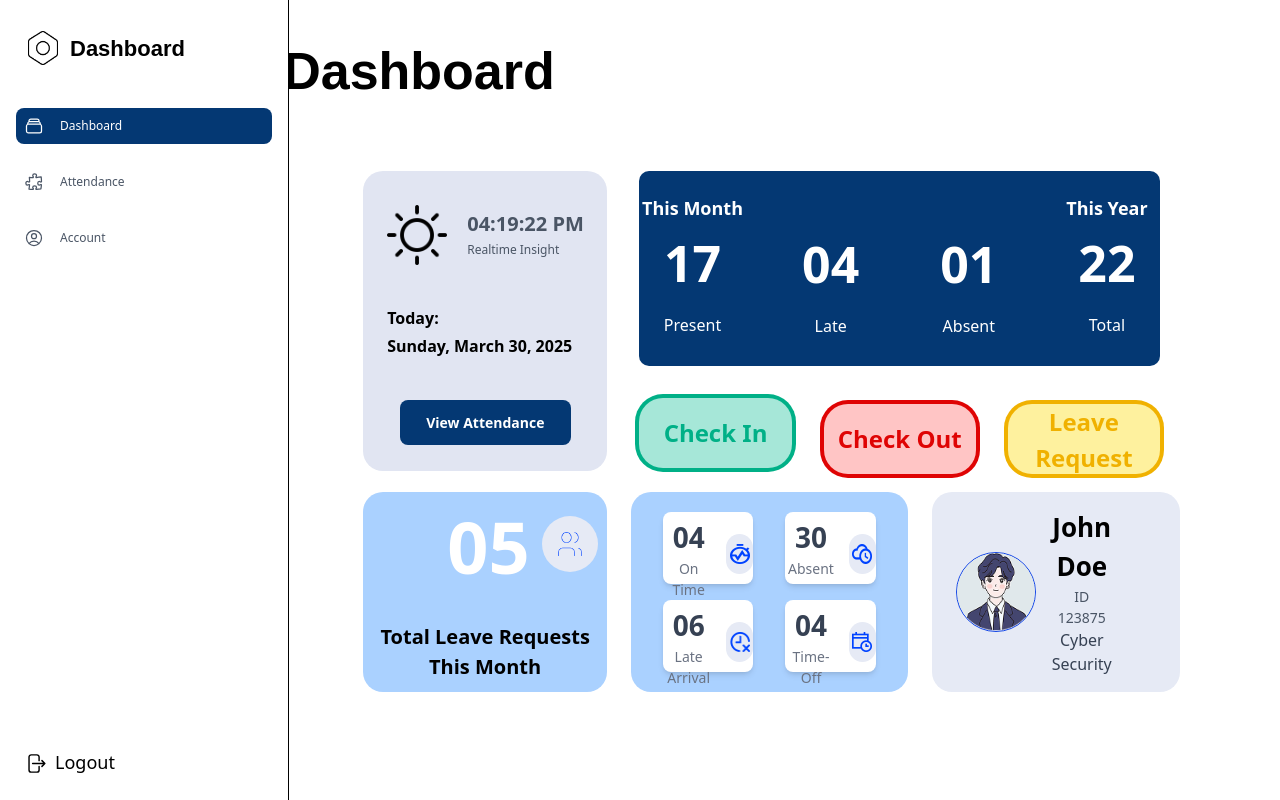
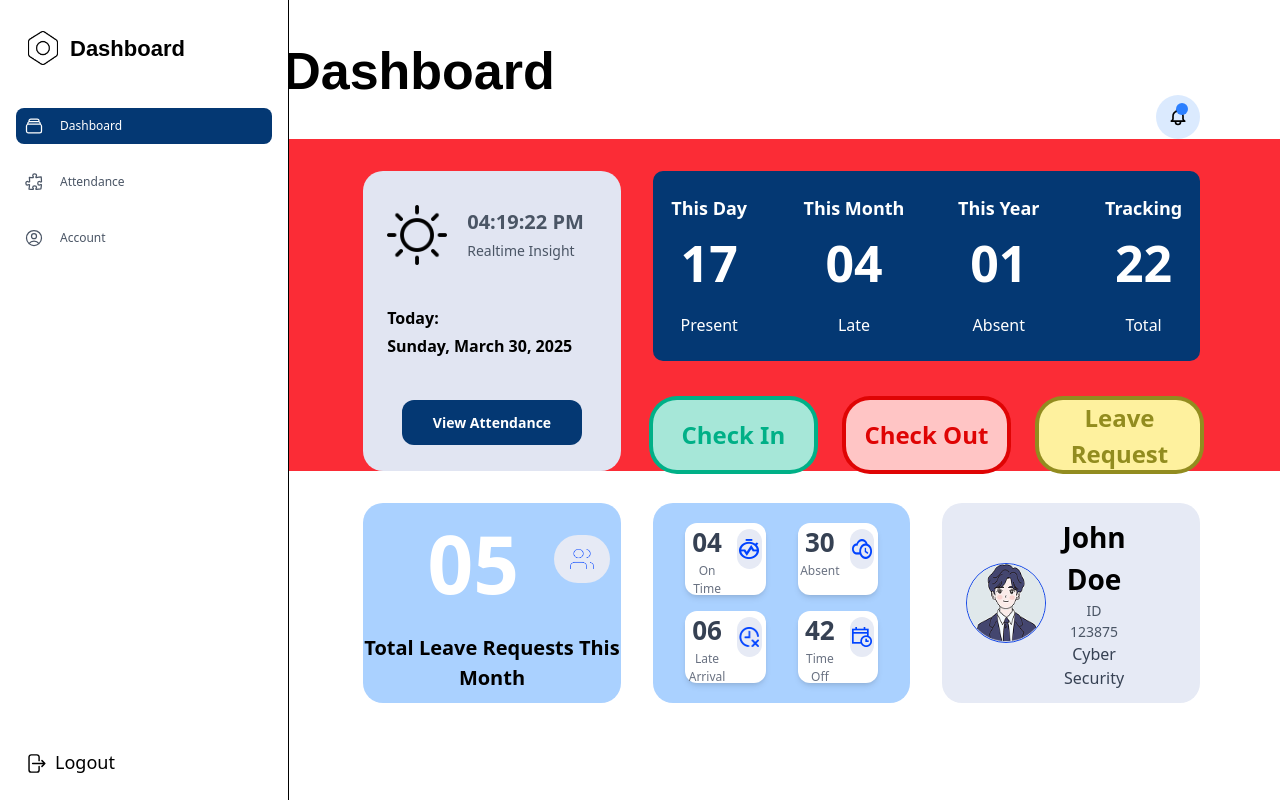
Before and after one commit to pre-university-G3/Employee-Management, a React (Vite) app: page / in a window 1280 px wide. Built offline with nearby package versions, Linux system fonts and the light colour scheme.

Commit message:
Saturday

```diff
--- a/src/components/pages/DashBoard.jsx
+++ b/src/components/pages/DashBoard.jsx
@@ -24,18 +24,21 @@ export default function DashBoard({ onToggleSidebar }) {
     month: 'long',
     day: 'numeric',
   });
+
   return (
     <>
       <main>
-        {/* Dashboard */}
+        {/* Dashboard Header */}
         <section>
-            <div className="p-4 sm:p-6 md:pt-8 md:px-10 h-[70px] sm:h-[85px] md:h-[95px]">
-              <h1 className="text-[32px] sm:text-[42px] md:text-[52px] font-bold font-mon">Dashboard</h1>
+          <div className="p-4 sm:p-6 md:pt-8 md:px-8 lg:px-10 h-[70px] sm:h-[85px] md:h-[95px]">
+            <h1 className="text-[32px] sm:text-[42px] md:text-[46px] lg:text-[52px] font-bold font-mon">
+              Dashboard
+            </h1>
           </div>
         </section>
 
         {/* Top Bar with Menu and Notification */}
-        <section className="flex justify-between items-center pr-4 sm:pr-10 md:pr-25">
+        <section className="flex justify-between items-center pr-4 sm:pr-5 md:pl-2 lg:pr-8 xl:pr-20">
           {/* Hamburger Menu for Mobile */}
           <button
             onClick={onToggleSidebar}
@@ -58,7 +61,7 @@ export default function DashBoard({ onToggleSidebar }) {
           </button>
 
           {/* Notification Bell */}
-          <button className="relative p-2 sm:p-3 rounded-full flex bg-gray-100 hover:bg-gray-200">
+          <button className="relative p-2 sm:p-3 sm:ml-132 md:ml-auto lg:ml-auto rounded-full bg-blue-100 hover:bg-gray-200">
             <svg
               xmlns="http://www.w3.org/2000/svg"
               className="h-4 w-4 sm:h-5 sm:w-5"
@@ -77,148 +80,165 @@ export default function DashBoard({ onToggleSidebar }) {
           </button>
         </section>
 
+        {/* Main Grid Section */}
+        <section className="grid grid-cols-1 sm:grid-cols-2 md:grid-cols-2 lg:grid-cols-6 grid-rows-auto gap-4 sm:gap-4 md:gap-6 lg:gap-6 xl:gap-8 p-4 sm:px-4 sm:py-2 md:px-6 md:py-4 lg:px-8 lg:py-6 xl:p-0 xl:pt-8 xl:pl-30 xl:pr-20 xl:bg-red-500 lg:bg-green-400">
 
-        <section className="grid grid-cols-1 sm:grid-cols-2 md:grid-cols-6 grid-rows-auto gap-4 sm:gap-6 md:gap-8 lg:gap-8 p-4 sm:p-6 md:pl-20 md:pr-20 lg:pl-30 lg:pr-30 md:pt-8 md:pb-0">
           {/* First Box */}
-            <div className="bg-[#E1E5F2] text-center col-span-1 sm:col-span-2 md:col-span-2 row-span-3 h-auto sm:h-[300px] md:h-[400px] lg:h-[300px] rounded-[20px] flex flex-col">
-              <div className="w-full h-auto sm:h-[35%] md:h-[40%]">
-                <div className="flex flex-col sm:flex-row items-center justify-center sm:justify-start ml-0 sm:ml-4 md:ml-6 mt-1 h-full">
+          <div className="bg-[#E1E5F2] text-center col-span-1 sm:col-span-2 md:col-span-2 lg:col-span-2 row-span-3 h-auto sm:h-[280px] md:h-[300px] lg:h-[320px] xl:h-[300px] rounded-[20px] flex flex-col">
+            <div className="w-full h-auto sm:h-[35%] md:h-[40%] lg:h-[40%]">
+              <div className="flex flex-col sm:flex-row items-center justify-center sm:justify-start ml-0 sm:ml-4 md:ml-5 lg:ml-6 mt-1 h-full">
                 <span className="text-xl sm:text-2xl mr-0 sm:mr-5">
-                    <img src={Sun} className="w-[20px] sm:w-[30px] md:w-[40px] lg:w-[60px] h-[20px] sm:h-[30px] md:h-[40px] lg:h-[60px]" alt="Sun Icon" />
+                  <img src={Sun} className="w-[20px] sm:w-[30px] md:w-[35px] lg:w-[40px] xl:w-[60px] h-[20px] sm:h-[30px] md:h-[35px] lg:h-[40px] xl:h-[60px]" alt="Sun Icon" />
                 </span>
                 <div className="flex flex-col items-center sm:items-start">
-                    <h2 className="text-lg sm:text-xl md:text-2xl lg:text-[20px] font-bold text-gray-600">
+                  <h2 className="text-xl sm:text-xl md:text-2xl lg:text-[20px] xl:text-[20px] font-bold text-gray-600">
                     {time.toLocaleTimeString([], { hour: '2-digit', minute: '2-digit', second: '2-digit' })}
                   </h2>
-                    <p className="text-gray-600 mt-1 text-[10px] sm:text-[12px]">Realtime Insight</p>
+                  <p className="text-gray-600 mt-1 text-[10px] sm:text-[12px] md:text-[12px] lg:text-[14px]">
+                    Realtime Insight
+                  </p>
                 </div>
               </div>
             </div>
-              <div className="w-full h-auto sm:h-[30%] md:h-[30%] flex flex-col text-[14px] sm:text-[16px] md:text-[20px] lg:text-[16px] font-bold items-center sm:items-start pl-0 sm:pl-6 md:pl-10 lg:pl-6 justify-center lg:pb-3">
+            <div className="w-full h-auto sm:h-[30%] md:h-[28%] lg:h-[30%] flex flex-col text-[14px] sm:text-[16px] md:text-[16px] lg:text-[16px] xl:text-[16px] font-bold items-center sm:items-start pl-0 sm:pl-6 md:pl-8 lg:pl-10 xl:pl-6 justify-center xl:pb-3">
               <p className="mt-1">Today:</p>
               <p className="mt-1">{formattedDate}</p>
             </div>
-              <div className="w-full h-auto sm:h-[35%] md:h-[30%] flex flex-col items-center justify-center">
-                <button className="mt-4 bg-[#043873] text-white px-3 sm:px-4 py-2 sm:py-3 md:py-3 lg:py-2 mb-6 rounded-lg h-auto sm:h-[45px] md:h-[50px] lg:h-[45px] w-[85%] sm:w-[80%] md:w-[75%] lg:w-[70%] text-[14px] sm:text-[16px] md:text-[18px] lg:text-[14px] font-bold hover:bg-[#043873] transition duration-300 ease-in-out">
+            <div className="w-full h-auto sm:h-[35%] md:h-[34%] lg:h-[30%] flex flex-col items-center justify-center">
+              <button className="mt-4 bg-[#043873] text-white px-3 sm:px-4 py-2 sm:py-3 md:py-3 lg:py-3 xl:py-2 mb-6 rounded-xl h-auto sm:h-[45px] md:h-[48px] lg:h-[50px] xl:h-[45px] w-[85%] sm:w-[80%] md:w-[78%] lg:w-[75%] xl:w-[70%] text-[14px] sm:text-[16px] md:text-[16px] lg:text-[14px] xl:text-[14px] font-bold hover:bg-[#043873] transition duration-300 ease-in-out">
                 View Attendance
               </button>
             </div>
           </div>
 
           {/* Second Box */}
-            <div className="bg-[#043873] text-white col-span-1 sm:col-span-2 md:col-span-4 row-span-2 rounded-[10px] h-[150px] sm:h-[180px] md:h-[195px] flex items-center justify-center">
-              <div className="grid grid-cols-2 sm:grid-cols-4 gap-4 sm:gap-6 md:gap-6 lg:gap-8 w-full h-full text-center">
-                <div>
-                  <h2 className="text-[16px] sm:text-[20px] md:text-[24px] lg:text-[18px] font-bold mb-1 sm:mb-2 md:mb-3 lg:mb-1 lg:pt-6">This Month</h2>
-                  <p className="text-[30px] sm:text-[40px] md:text-[60px] lg:text-[50px] font-bold">17</p>
-                  <p className="mt-1 sm:mt-1 md:mt-2 lg:mt-3 text-[14px] sm:text-[16px] md:text-[20px] lg:text-[16px]">Present</p>
+          <div className="bg-[#043873] text-white col-span-1 sm:col-span-2 md:col-span-4 row-span-2 rounded-[10px] h-[150px] sm:h-[180px] md:h-[180px] xl:h-[190px] flex items-center justify-center">
+            <div className="grid grid-cols-4 sm:grid-cols-4 md:grid-cols-4 lg:grid-cols-4 xl:grid-cols-4 gap-4 sm:gap-3 md:gap-4 xl:gap-8 w-full h-full text-center">
+              <div className="flex flex-col items-center justify-center">
+                <h2 className="text-[16px] sm:text-[20px] md:text-[18px] lg:text-[18px] xl:text-[18px] font-bold mb-1 sm:mb-2 md:mb-3 xl:mb-1">This Day</h2>
+                <p className="text-[30px] sm:text-[40px] md:text-[50px] lg:text-[50px] xl:text-[50px] font-bold">17</p>
+                <p className="mt-1 sm:mt-1 md:mt-2 xl:mt-3 text-[14px] sm:text-[16px] md:text-[16px] lg:text-[16px] xl:text-[16px]">Present</p>
               </div>
-                <div>
-                  <h2 className="text-[16px] sm:text-[20px] md:text-[24px] lg:text-[28px] font-bold mb-1 sm:mb-2 md:mb-3 lg:mb-4 lg:pt-10"></h2>
-                  <p className="text-[30px] sm:text-[40px] md:text-[60px] lg:text-[50px] font-bold">04</p>
-                  <p className="mt-1 sm:mt-1 md:mt-2 lg:mt-3 text-[14px] sm:text-[16px] md:text-[20px] lg:text-[16px]">Late</p>
+              <div className="flex flex-col items-center justify-center">
+                <h2 className="text-[16px] sm:text-[20px] md:text-[18px] lg:text-[18px] xl:text-[18px] font-bold mb-1 sm:mb-2 md:mb-3 xl:mb-1">This Month</h2>
+                <p className="text-[30px] sm:text-[40px] md:text-[50px] lg:text-[50px] xl:text-[50px] font-bold">04</p>
+                <p className="mt-1 sm:mt-1 md:mt-2 xl:mt-3 text-[14px] sm:text-[16px] md:text-[16px] lg:text-[16px] xl:text-[16px]">Late</p>
               </div>
-                <div>
-                  <h2 className="text-[16px] sm:text-[20px] md:text-[24px] lg:text-[28px] font-bold mb-1 sm:mb-2 md:mb-3 lg:mb-4 lg:pt-10"></h2>
-                  <p className="text-[30px] sm:text-[40px] md:text-[60px] lg:text-[50px] font-bold">01</p>
-                  <p className="mt-1 sm:mt-1 md:mt-2 lg:mt-3 text-[14px] sm:text-[16px] md:text-[20px] lg:text-[16px]">Absent</p>
+              <div className="flex flex-col items-center justify-center">
+                <h2 className="text-[16px] sm:text-[20px] md:text-[18px] lg:text-[18px] xl:text-[18px] font-bold mb-1 sm:mb-2 md:mb-3 xl:mb-1">This Year</h2>
+                <p className="text-[30px] sm:text-[40px] md:text-[50px] lg:text-[50px] xl:text-[50px] font-bold">01</p>
+                <p className="mt-1 sm:mt-1 md:mt-2 xl:mt-3 text-[14px] sm:text-[16px] md:text-[16px] lg:text-[16px] xl:text-[16px]">Absent</p>
               </div>
-                <div>
-                  <h2 className="text-[16px] sm:text-[20px] md:text-[24px] lg:text-[18px] font-bold mb-1 sm:mb-2 md:mb-3 lg:mb-1 lg:pt-6">This Year</h2>
-                  <p className="text-[30px] sm:text-[40px] md:text-[60px] lg:text-[50px] font-bold">22</p>
-                  <p className="mt-1 sm:mt-1 md:mt-2 lg:mt-3 text-[14px] sm:text-[16px] md:text-[20px] lg:text-[16px]">Total</p>
+              <div className="flex flex-col items-center justify-center">
+                <h2 className="text-[16px] sm:text-[20px] md:text-[18px] lg:text-[18px] xl:text-[18px] font-bold mb-1 sm:mb-2 md:mb-3 xl:mb-1">Tracking</h2>
+                <p className="text-[30px] sm:text-[40px] md:text-[50px] lg:text-[50px] xl:text-[50px] font-bold">22</p>
+                <p className="mt-1 sm:mt-1 md:mt-2 xl:mt-3 text-[14px] sm:text-[16px] md:text-[16px] lg:text-[16px] xl:text-[16px]">Total</p>
               </div>
             </div>
           </div>
 
-            {/* Buttons */}
-            <div className="col-span-1 sm:col-span-2 md:col-start-3 md:col-span-4 grid grid-cols-1 sm:grid-cols-2 md:grid-cols-3 gap-4 sm:gap-6 md:gap-6 lg:gap-8 items-center">
-              <button className="text-[#00B087] text-center text-[14px] sm:text-[16px] md:text-[20px] lg:text-[24px] w-full h-[50px] sm:h-[60px] md:h-[80px] lg:h-[70px] mb-5 overflow-hidden font-bold rounded-3xl group bg-[#A6E7D8] dark:hover:text-gray-900 ring-4 outline-none ring-[#00B087]">
+          {/* Buttons Section */}
+          <div className="col-span-1 sm:col-span-2 md:col-start-3 md:col-span-4 md:row-start-3 lg:col-start-3 lg:col-span-4 lg:row-start-3 grid grid-cols-3 gap-4 sm:gap-4 md:gap-6 xl:gap-x-8  items-center">
+            <button className="text-[#00B087] text-center text-[14px] sm:text-[16px] md:text-[18px] lg:text-[22px] xl:text-[24px] w-full h-[50px] sm:h-[60px] md:h-[70px] lg:h-[70px] xl:h-[70px] font-bold rounded-3xl bg-[#A6E7D8] ring-4 outline-none ring-[#00B087]">
               Check In
             </button>
-              <button className="text-[#DF0404] text-center text-[14px] sm:text-[16px] md:text-[20px] lg:text-[24px] w-full h-[50px] sm:h-[60px] md:h-[80px] lg:h-[70px] mb-2 overflow-hidden font-bold rounded-3xl group bg-[#FFC5C5] dark:hover:text-gray-900 ring-4 outline-none ring-[#DF0404]">
+            <button className="text-[#DF0404] text-center text-[14px] sm:text-[16px] md:text-[18px] lg:text-[22px] xl:text-[24px] w-full h-[50px] sm:h-[60px] md:h-[70px] lg:h-[70px] xl:h-[70px] font-bold rounded-3xl bg-[#FFC5C5] ring-4 outline-none ring-[#DF0404]">
               Check Out
             </button>
-              <button className="text-yellow-500 text-center text-[14px] sm:text-[16px] md:text-[20px] lg:text-[24px] w-full h-[50px] sm:h-[60px] md:h-[80px] lg:h-[70px] mb-2 overflow-hidden font-bold rounded-3xl group bg-[#FEF19E] dark:hover:text-gray-900 ring-4 outline-none ring-yellow-500">
+            <button className="text-[#928C1F] text-center text-[14px] sm:text-[16px] md:text-[18px] lg:text-[22px] xl:text-[24px] w-full h-[50px] sm:h-[60px] md:h-[70px] lg:h-[70px] xl:h-[70px] font-bold rounded-3xl bg-[#FEF19E] ring-4 outline-none ring-[#928C1F]">
               Leave Request
             </button>
           </div>
         </section>
 
-
-
-        {/* Second Section: Box 6, Box 7, Box 8 */}
-        <section className="flex flex-col sm:flex-row gap-4 sm:gap-5 md:gap-6 pl-4 sm:pl-10 md:pl-30 pr-4 sm:pr-10 md:pr-25 mt-1">
+      {/* Second Section: Boxes 6, 7, 8 as a grid matching the 6-column layout */}
+      <section className="grid grid-cols-1 sm:grid-cols-2 md:grid-cols-2 lg:grid-cols-6 xl:grid-cols-6 gap-4 sm:gap-5 md:gap-6 lg:gap-6 xl:gap-8 p-4 sm:px-4 sm:py-2 md:px-6 md:py-4 lg:px-8 lg:py-6 xl:p-0 xl:pt-8 xl:pl-30 xl:pr-20">
         {/* Box 6 */}
-          <div className="bg-[#AAD1FF] rounded-[20px] grow-[0.95] h-[150px] sm:h-[180px] md:h-[200px] flex flex-col">
+  <div className="bg-[#AAD1FF] rounded-[20px] flex flex-col h-[150px] sm:h-[160px] md:h-[200px] lg:h-[200px] xl:h-[200px] lg:col-span-2 xl:col-span-2">
     <div className="w-full h-[60%] flex">
-              <div className="w-[70%] h-full text-[48px] sm:text-[60px] md:text-[72px] font-bold text-white text-center pl-10 sm:pl-16 md:pl-20">
+      <div className="w-[70%] h-full text-[60px] sm:text-[50px] md:text-[80px] lg:text-[80px] xl:text-[80px] font-bold text-white text-center pl-10 sm:pl-4 md:pl-30 lg:pl-10 xl:pl-10">
         05
       </div>
-              <div className="w-[30%] h-full flex items-center justify-center pb-2 sm:pb-3 md:pb-4">
-                <div className="bg-[#E6EAF5] w-10 sm:w-12 md:w-14 h-10 sm:h-12 md:h-14 rounded-full flex justify-center items-center">
-                  <img src={Accounts} alt="Profile" className="w-4 sm:w-5 md:w-6 h-4 sm:h-5 md:h-6" />
+      <div className="w-[30%] h-full flex items-center justify-center pb-2 sm:pb-1 md:pb-2 lg:pb-2 xl:pb-2">
+        <div className="bg-[#E6EAF5] w-10 sm:w-12 md:w-14 lg:w-14 xl:w-14 h-10 sm:h-12 md:h-12 lg:h-12 xl:h-12 rounded-full flex justify-center items-center">
+          <img src={Accounts} alt="Profile" className="w-4 sm:w-5 md:w-6 lg:w-6 xl:w-6 h-4 sm:h-5 md:h-5 lg:h-5 xl:h-5" />
         </div>
       </div>
     </div>
     <div className="w-full h-[40%] flex items-center justify-center">
-              <p className="text-[14px] sm:text-[18px] md:text-[20px] font-semibold text-center">
+      <p className="text-[14px] sm:text-[16px] md:text-[20px] lg:text-[20px] xl:text-[20px] font-semibold text-center">
         Total Leave Requests This Month
       </p>
     </div>
   </div>
 
   {/* Box 7 */}
-          <div className="bg-[#AAD1FF] text-center rounded-[20px] grow-1 h-[150px] sm:h-[180px] md:h-[200px] flex flex-col items-center justify-center py-3 sm:py-4 md:py-5 px-4 sm:px-6 md:px-8">
-            <div className="grid grid-cols-2 grid-rows-2 gap-x-4 sm:gap-x-6 md:gap-x-8 gap-y-2 sm:gap-y-3 md:gap-y-4 w-full h-full">
+  <div className="bg-[#AAD1FF] text-center rounded-[20px] flex flex-col h-[150px] sm:h-[160px] md:h-[200px] lg:h-[200px] xl:h-[200px] items-center justify-center py-3 sm:py-4 md:py-5 lg:py-5 xl:py-5 px-4 sm:px-6 md:px-8 lg:px-8 xl:px-8 lg:col-span-2 xl:col-span-2">
+    <div className="grid h-full grid-cols-2 grid-rows-2 gap-x-4 sm:gap-x-2 md:gap-x-8 gap-y-2 sm:gap-y-2 md:gap-y-4 lg:gap-y-4 xl:gap-y-4 w-full">
       {/* Inner Box 1 */}
-              <div className="bg-white rounded-lg shadow-md flex items-center justify-center">
-                <div className="h-full w-[70%] pt-1 pr-2 sm:pr-3">
-                  <p className="text-[20px] sm:text-[24px] md:text-[28px] font-semibold text-gray-700">04</p>
-                  <p className="text-[10px] sm:text-[12px] md:text-[14px] text-gray-500">On Time</p>
+      <div className="bg-white rounded-xl shadow-md flex items-center justify-center">
+        <div className="h-full w-[70%] pt-1 pr-2 sm:pt-0">
+          <p className="text-[20px] sm:text-[20px] md:text-[26px] lg:text-[26px] xl:text-[26px] font-semibold text-gray-700">
+            04
+          </p>
+          <p className="text-[10px] sm:text-[10px] md:text-[10px] lg:text-[12px] xl:text-[12px] text-gray-500">
+            On Time
+          </p>
         </div>
-                <div className="h-full w-[30%] pt-2 sm:pt-3 flex justify-center items-center">
-                  <div className="bg-[#E6EAF5] w-6 sm:w-8 md:w-10 h-6 sm:h-8 md:h-10 rounded-full flex justify-center items-center">
-                    <img src={OnClock} alt="On Time" className="w-3 sm:w-4 md:w-5 h-3 sm:h-4 md:h-5" />
+        <div className="h-full w-[30%] pt-2 sm:pb-7 sm:mr-1 flex justify-center items-center">
+          <div className="bg-[#E6EAF5] w-6 sm:w-6 h-6 md:w-10 lg:w-10 xl:w-10 md:h-10 lg:h-10 xl:h-10 rounded-full flex justify-center items-center">
+            <img src={OnClock} alt="On Time" className="w-3 sm:w-4 md:w-5 lg:w-5 xl:w-5 h-3 sm:h-4 md:h-5 lg:h-5 xl:h-5" />
           </div>
         </div>
       </div>
 
       {/* Inner Box 2 */}
-              <div className="bg-white rounded-lg shadow-md flex items-center justify-center">
-                <div className="h-full w-[70%] pt-1 pr-2 sm:pr-3">
-                  <p className="text-[20px] sm:text-[24px] md:text-[28px] font-semibold text-gray-700">30</p>
-                  <p className="text-[10px] sm:text-[12px] md:text-[14px] text-gray-500">Absent</p>
+      <div className="bg-white rounded-xl shadow-md flex items-center justify-center">
+        <div className="h-full w-[70%] pt-1 pr-2 sm:pt-0">
+          <p className="text-[20px] sm:text-[20px] md:text-[26px] lg:text-[26px] xl:text-[26px] font-semibold text-gray-700">
+            30
+          </p>
+          <p className="text-[10px] sm:text-[10px] md:text-[10px] lg:text-[12px] xl:text-[12px] text-gray-500">
+            Absent
+          </p>
         </div>
-                <div className="h-full w-[30%] pt-2 sm:pt-3 flex justify-center items-center">
-                  <div className="bg-[#E6EAF5] w-6 sm:w-8 md:w-10 h-6 sm:h-8 md:h-10 rounded-full flex justify-center items-center">
-                    <img src={Cclock} alt="Absent" className="w-3 sm:w-4 md:w-5 h-3 sm:h-4 md:h-5" />
+        <div className="h-full w-[30%] pt-2 sm:pb-7 sm:mr-1 flex justify-center items-center">
+          <div className="bg-[#E6EAF5] w-6 sm:w-6 h-6 md:w-10 lg:w-10 xl:w-10 md:h-10 lg:h-10 xl:h-10 rounded-full flex justify-center items-center">
+            <img src={Cclock} alt="Absent" className="w-3 sm:w-4 md:w-5 lg:w-5 xl:w-5 h-3 sm:h-4 md:h-5 lg:h-5 xl:h-5" />
           </div>
         </div>
       </div>
 
       {/* Inner Box 3 */}
-              <div className="bg-white rounded-lg shadow-md flex items-center justify-center">
-                <div className="h-full w-[70%] pt-1 pr-2 sm:pr-3">
-                  <p className="text-[20px] sm:text-[24px] md:text-[28px] font-semibold text-gray-700">06</p>
-                  <p className="text-[10px] sm:text-[12px] md:text-[14px] text-gray-500">Late Arrival</p>
+      <div className="bg-white rounded-xl shadow-md flex items-center justify-center">
+        <div className="h-full w-[70%] pt-1 pr-2 sm:pt-0">
+          <p className="text-[20px] sm:text-[20px] md:text-[26px] lg:text-[26px] xl:text-[26px] font-semibold text-gray-700">
+            06
+          </p>
+          <p className="text-[10px] sm:text-[10px] md:text-[10px] lg:text-[12px] xl:text-[12px] text-gray-500">
+            Late Arrival
+          </p>
         </div>
-                <div className="h-full w-[30%] pt-2 sm:pt-3 flex justify-center items-center">
-                  <div className="bg-[#E6EAF5] w-6 sm:w-8 md:w-10 h-6 sm:h-8 md:h-10 rounded-full flex justify-center items-center">
-                    <img src={OffClock} alt="Late Arrival" className="w-3 sm:w-4 md:w-5 h-3 sm:h-4 md:h-5" />
+        <div className="h-full w-[30%] pt-2 sm:pb-7 sm:mr-1 flex justify-center items-center">
+          <div className="bg-[#E6EAF5] w-6 sm:w-6 h-6 md:w-10 lg:w-10 xl:w-10 md:h-10 lg:h-10 xl:h-10 rounded-full flex justify-center items-center">
+            <img src={OffClock} alt="Late Arrival" className="w-3 sm:w-4 md:w-5 lg:w-5 xl:w-5 h-3 sm:h-4 md:h-5 lg:h-5 xl:h-5" />
           </div>
         </div>
       </div>
 
       {/* Inner Box 4 */}
-              <div className="bg-white rounded-lg shadow-md flex items-center justify-center">
-                <div className="h-full w-[70%] pt-1 pr-2 sm:pr-3">
-                  <p className="text-[20px] sm:text-[24px] md:text-[28px] font-semibold text-gray-700">04</p>
-                  <p className="text-[10px] sm:text-[12px] md:text-[14px] text-gray-500">Time-Off</p>
+      <div className="bg-white rounded-xl shadow-md flex items-center justify-center">
+        <div className="h-full w-[70%] pt-1 pr-2 sm:pt-0">
+          <p className="text-[20px] sm:text-[20px] md:text-[26px] lg:text-[26px] xl:text-[26px] font-semibold text-gray-700">
+            42
+          </p>
+          <p className="text-[10px] sm:text-[10px] md:text-[10px] lg:text-[12px] xl:text-[12px] text-gray-500">
+            Time Off
+          </p>
         </div>
-                <div className="h-full w-[30%] pt-2 sm:pt-3 flex justify-center items-center">
-                  <div className="bg-[#E6EAF5] w-6 sm:w-8 md:w-10 h-6 sm:h-8 md:h-10 rounded-full flex justify-center items-center">
-                    <img src={Calenclock} alt="Time-Off" className="w-3 sm:w-4 md:w-5 h-3 sm:h-4 md:h-5" />
+        <div className="h-full w-[30%] pt-2 sm:pb-7 sm:mr-1 flex justify-center items-center">
+          <div className="bg-[#E6EAF5] w-6 sm:w-6 h-6 md:w-10 lg:w-10 xl:w-10 md:h-10 lg:h-10 xl:h-10 rounded-full flex justify-center items-center">
+            <img src={Calenclock} alt="Time-Off" className="w-3 sm:w-4 md:w-5 lg:w-5 xl:w-5 h-3 sm:h-4 md:h-5 lg:h-5 xl:h-5" />
           </div>
         </div>
       </div>
@@ -226,20 +246,28 @@ export default function DashBoard({ onToggleSidebar }) {
   </div>
 
   {/* Box 8 */}
-          <div className="bg-[#E6EAF5] rounded-[20px] grow-1 h-[150px] sm:h-[180px] md:h-[200px] flex items-center justify-around p-4 sm:p-5 md:p-6">
+  <div className="bg-[#E6EAF5] rounded-[20px] flex items-center justify-around p-4 sm:p-5 md:p-6 lg:p-6 xl:p-6 h-[150px] sm:h-[160px] md:h-[200px] lg:h-[200px] xl:h-[200px] md:col-span-2 lg:col-span-2 xl:col-span-2">
     <img
       src={Avatars}
       alt="Profile"
-              className="w-16 sm:w-18 md:w-20 h-16 sm:h-18 md:h-20 border-blue-700 border-1 rounded-full mr-3 sm:mr-4"
+      className="w-16 sm:w-18 md:w-20 lg:w-20 xl:w-20 h-16 sm:h-18 md:h-20 lg:h-20 xl:h-20 border-blue-700 border-1 rounded-full mr-3 sm:mr-4"
     />
-            <div className="text-center pr-10 sm:pr-12 md:pr-14">
-              <h3 className="text-[20px] sm:text-[24px] md:text-[26px] font-semibold">John Doe</h3>
-              <p className="text-gray-600 text-[10px] sm:text-[12px] md:text-[14px]">ID 123875</p>
-              <p className="text-gray-700 text-[12px] sm:text-[14px] md:text-[16px]">Cyber Security</p>
+    <div className="text-center pr-10 sm:pr-4 md:pr-14 lg:pr-14 xl:pr-14">
+      <h3 className="text-[20px] sm:text-[20px] md:text-[26px] lg:text-[26px] xl:text-[28px] font-semibold">
+        John Doe
+      </h3>
+      <p className="text-gray-600 text-[10px] sm:text-[10px] md:text-[14px] lg:text-[14px] xl:text-[14px]">
+        ID 123875
+      </p>
+      <p className="text-gray-700 text-[12px] sm:text-[12px] md:text-[16px] lg:text-[16px] xl:text-[16px]">
+        Cyber Security
+            </p>
           </div>
         </div>
       </section>
+
+
       </main>
     </>
-  )
+  );
 }
--- a/src/components/pages/SideBar.jsx
+++ b/src/components/pages/SideBar.jsx
@@ -53,7 +53,6 @@ const Sidebar = ({ onClose }) => {
                 </svg>
             ),
         },
-        // ... keep other navigation items the same ...
     ];
 
     const navsFooter = [
```
Lines whose indentation alone changed are shown as unchanged.
